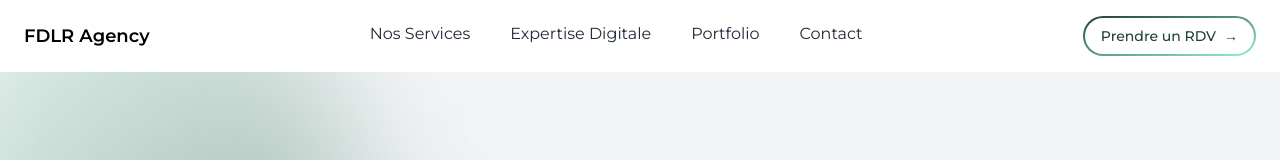
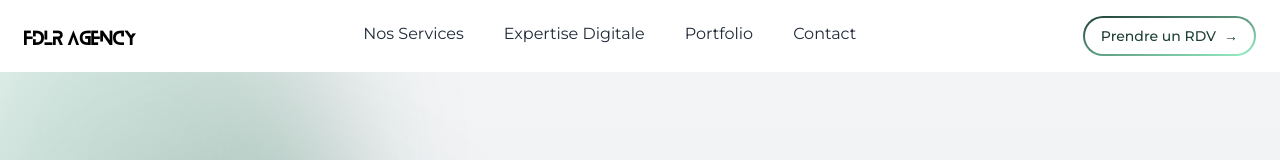
Before and after one commit to bocs91/fdlr-agency, a React (Vite) app: page / in a window 1280 px wide. Shown: the top 160 px of the page. Built offline with nearby package versions, Linux system fonts and the light colour scheme.

Commit message:
Add new font for logo area

```diff
--- a/src/components/Header.jsx
+++ b/src/components/Header.jsx
@@ -28,7 +28,7 @@ const Header = () => {
   return (
     <header className="flex justify-between items-center px-6 py-4 bg-white shadow-md font-montserrat">
       {/* Logo */}
-      <div className="text-lg font-bold">
+      <div className="text-lg font-blanka">
         <a href="/" aria-label="Retour à la page d'accueil">
           <h1>FDLR Agency</h1>
         </a>
--- a/src/index.css
+++ b/src/index.css
@@ -2,6 +2,13 @@
 @tailwind components;
 @tailwind utilities;
 
+@font-face {
+  font-family: 'Blanka';
+  src: url('/src/assets/fonts/Blanka/Blanka-Regular.otf') format('opentype'),
+
+}
+
+
 html {
     scroll-behavior: smooth;
   }
--- a/tailwind.config.js
+++ b/tailwind.config.js
@@ -11,6 +11,7 @@ export default {
         montserrat: ["Montserrat", "sans-serif"],
         inter: ["Inter", "sans-serif"],
         lato: ["Lato", "sans-serif"],
+        blanka: ['Blanka', 'sans-serif'],
 
       },
     },
```
Also changed, not shown: src/assets/fonts/Blanka/Blanka-Regular.otf (added).
